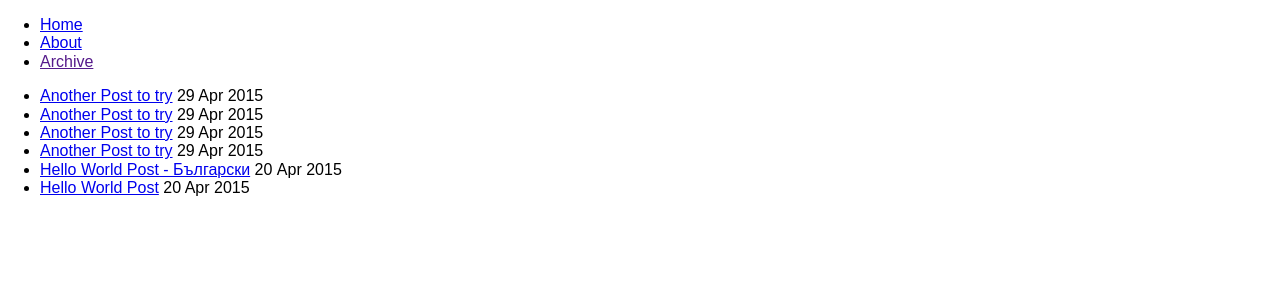
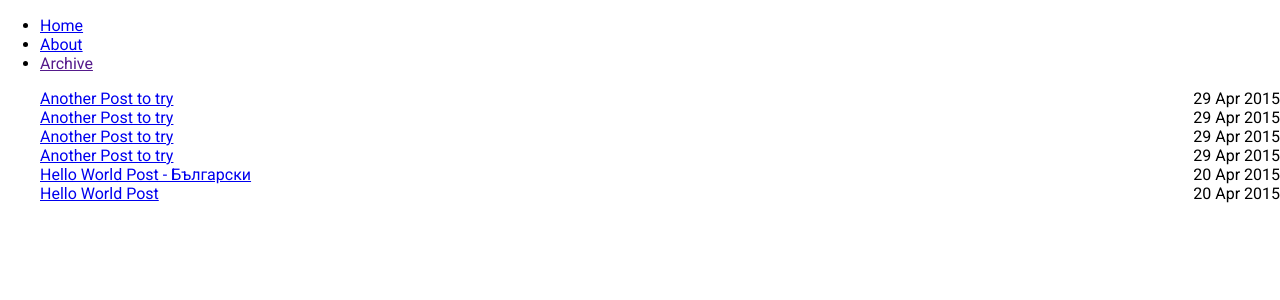
Before and after one commit to KleoPetroff/kleopetroff.github.io, a Jekyll site: the page built from index.html, in a window 1280 px wide. Shown: the top 300 px of the page. Built offline with Jekyll 4.4.1, drawn with Linux system fonts in a browser that asks for light colours; nearby versions of some CDN libraries; library files that are not in the unit come from our copies.

Commit message:
Add combined css in default layout page
Added bundle.min.css to default template page

```diff
--- a/_layouts/default.html
+++ b/_layouts/default.html
@@ -7,9 +7,8 @@ layout: compress
     <head lang="en">
         <meta charset="UTF-8">
         <title>{{site.title}}</title>
-        <link rel="stylesheet" href="/css/style.css">
-        <link rel="stylesheet" href="/css/pure.min.css">
-        <link rel="stylesheet" href="/css/normalize.min.css">
+        <link rel="stylesheet" href="/assets/css/bundle.min.css"/>
+        <link href='http://fonts.googleapis.com/css?family=Roboto:400,400italic,700,300&subset=latin,cyrillic' rel='stylesheet' type='text/css'>
     </head>
     <body>
         {% include header.html %}
```
